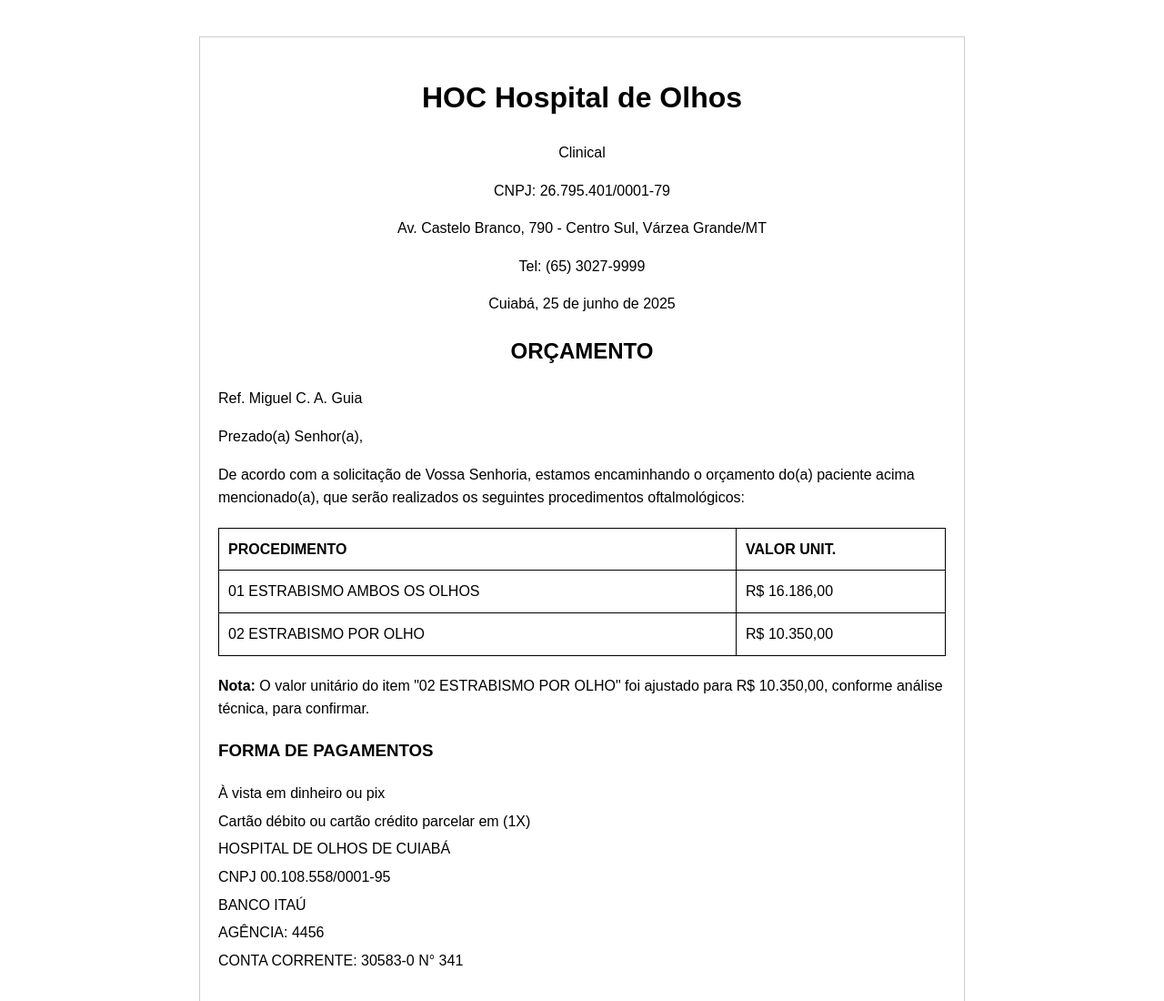
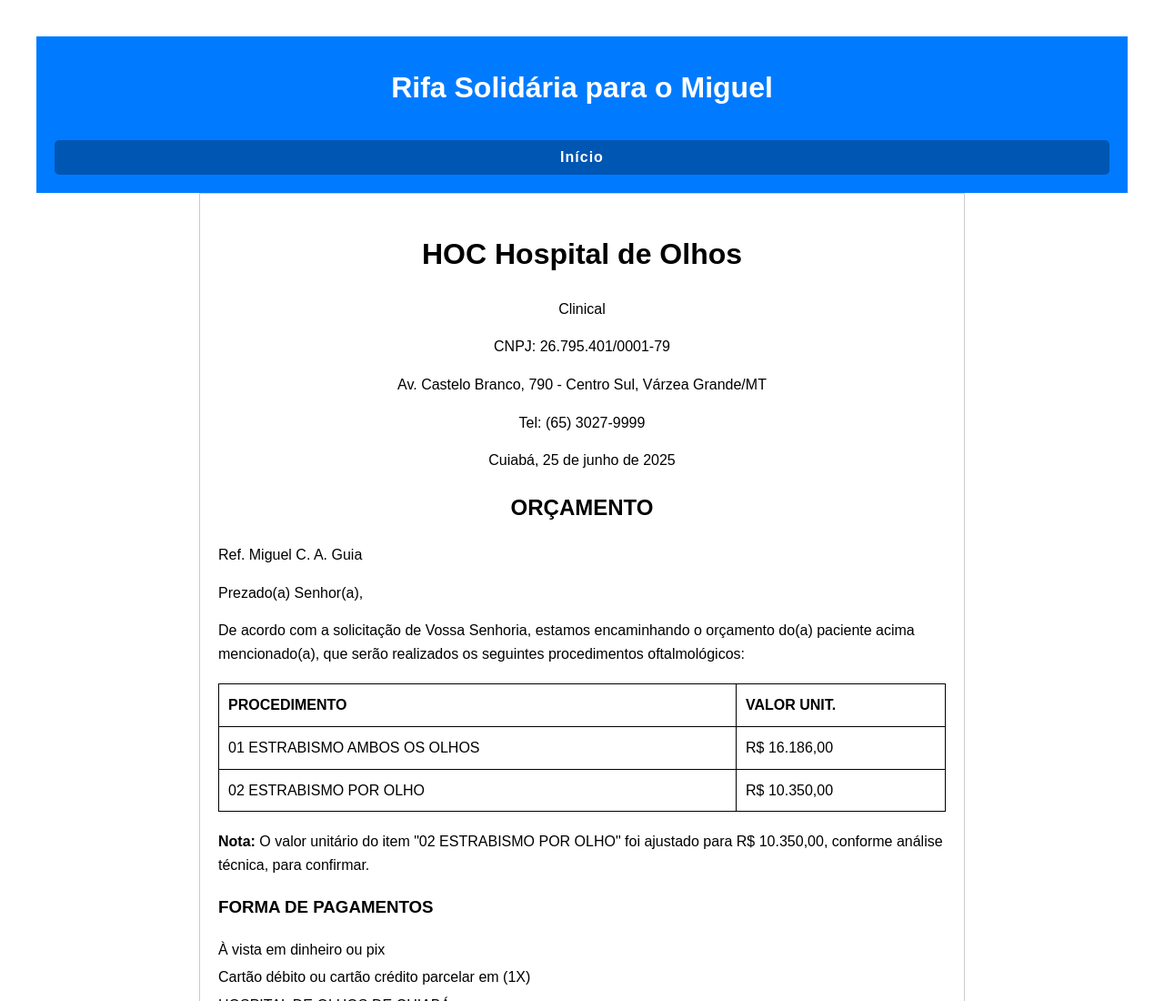
Before and after one commit to EderamorimTH/rifa-miguel, a plain HTML site: page orcamento.html in a window 1280 px wide. Shown: the top 1100 px of the page at 91% size. Drawn offline with Linux system fonts and the light colour scheme.

Commit message:
Update orcamento.html

```diff
--- a/orcamento.html
+++ b/orcamento.html
@@ -3,12 +3,43 @@
 <head>
     <meta charset="UTF-8">
     <meta name="viewport" content="width=device-width, initial-scale=1.0">
-    <title>Orçamento</title>
+    <title>Orçamento - Rifa Solidária para o Miguel</title>
     <style>
         body {
             font-family: Arial, sans-serif;
             margin: 40px;
             line-height: 1.6;
+        }
+        header {
+            background-color: #007bff;
+            color: white;
+            padding: 10px 20px;
+            text-align: center;
+        }
+        nav {
+            display: flex;
+            flex-wrap: wrap;
+            justify-content: center;
+            gap: 8px;
+            padding: 10px 0;
+        }
+        .nav-button {
+            background-color: #0056b3;
+            color: white;
+            padding: 6px 12px;
+            border-radius: 5px;
+            text-decoration: none;
+            font-size: 1em;
+            font-weight: bold;
+            letter-spacing: 1px;
+            transition: background-color 0.3s, color 0.3s;
+            flex: 1 1 auto;
+            text-align: center;
+            min-width: 100px;
+        }
+        .nav-button:hover {
+            background-color: #ffc107;
+            color: black;
         }
         .container {
             max-width: 800px;
@@ -62,9 +93,26 @@
         .signature p {
             margin: 5px 0;
         }
+        @media (max-width: 600px) {
+            nav {
+                flex-direction: column;
+                align-items: center;
+            }
+            .nav-button {
+                width: 80%;
+                padding: 8px;
+                font-size: 0.9em;
+            }
+        }
     </style>
 </head>
 <body>
+    <header>
+        <h1>Rifa Solidária para o Miguel</h1>
+        <nav>
+            <a href="https://ederamorimth.github.io/rifa-miguel/index.html" class="nav-button">Início</a>
+        </nav>
+    </header>
     <div class="container">
         <div class="header">
             <h1>HOC Hospital de Olhos</h1>
```
